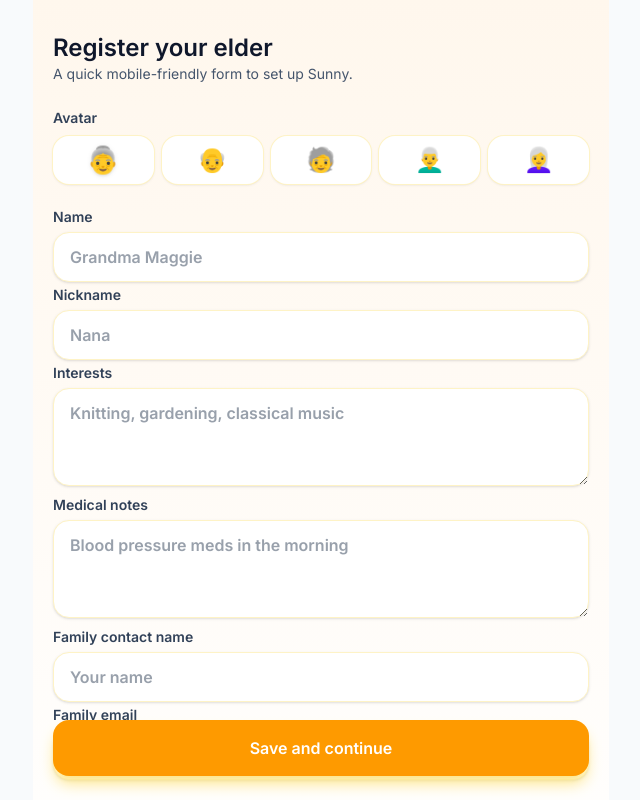
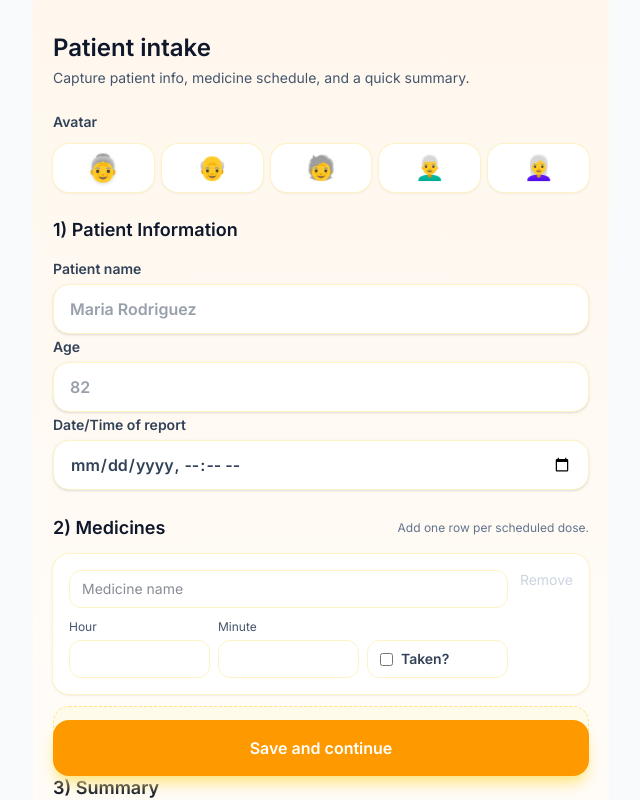
Before and after one commit to nayidob/elder_checkin, a Next.js app: page /register in a window 1280 px wide. Shown: the top 800 px of the page, without its empty margins (319-959 px from the left). Built offline with nearby package versions, Linux system fonts and the light colour scheme; no server answers.

Commit message:
Enhance patient intake form and clean types
- Rework register page to capture patient info, medicines, and summary
- Store structured medical_notes JSON from dynamic medicines repeater
- Guard medicine removal to keep at least one row
- Tighten Anam client typing and Stripe webhook typing

```diff
--- a/src/app/api/webhooks/stripe/route.ts
+++ b/src/app/api/webhooks/stripe/route.ts
@@ -59,7 +59,7 @@ async function handleCheckoutCompleted(event: Stripe.Event) {
         ? session.subscription
         : session.subscription.id;
       const subscription = await stripe.subscriptions.retrieve(subscriptionId);
-      currentPeriodEnd = new Date((subscription as any).current_period_end * 1000);
+      currentPeriodEnd = new Date(subscription.current_period_end * 1000);
     }
   } catch (err) {
     console.error("Stripe subscription fetch failed", err);
--- a/src/app/register/page.tsx
+++ b/src/app/register/page.tsx
@@ -1,9 +1,17 @@
 import { auth } from "@clerk/nextjs/server";
 import { revalidatePath } from "next/cache";
 import { redirect } from "next/navigation";
+import { useMemo, useState } from "react";
 import { getServiceSupabaseClient } from "@/lib/supabase";
 
 const avatarOptions = ["👵", "👴", "🧓", "👨‍🦳", "👩‍🦳"];
+
+type Medicine = {
+  name: string;
+  hour: string;
+  minute: string;
+  taken: boolean;
+};
 
 async function createElder(formData: FormData) {
   "use server";
@@ -11,15 +19,30 @@ async function createElder(formData: FormData) {
   const { userId } = await auth();
   if (!userId) throw new Error("Not signed in");
 
+  const medicinesJson = formData.get("medicines_json") as string | null;
+  const summary = (formData.get("summary") as string | null) ?? "";
+  const age = formData.get("age") as string | null;
+  const lastReport = formData.get("last_report") as string | null;
+
+  const medicalNotes = {
+    patient_info: {
+      name: formData.get("name") ?? "",
+      age: age ? Number(age) : undefined,
+      last_report: lastReport || undefined,
+    },
+    medicines: medicinesJson ? JSON.parse(medicinesJson) : [],
+    summary,
+  };
+
   const supabase = getServiceSupabaseClient();
   const { error } = await supabase.from("elders").insert({
     name: formData.get("name"),
     nickname: formData.get("nickname"),
-    interests: formData.get("interests"),
-    medical_notes: formData.get("medical_notes"),
     family_name: formData.get("family_name"),
     family_email: formData.get("family_email"),
     avatar_emoji: formData.get("avatar_emoji") ?? "👵",
+    medical_notes: JSON.stringify(medicalNotes),
+    interests: null,
     user_id: userId,
   });
 
@@ -31,20 +54,154 @@ async function createElder(formData: FormData) {
   redirect("/dashboard");
 }
 
+function MedicinesRepeater() {
+  "use client";
+
+  const [medicines, setMedicines] = useState<Medicine[]>([
+    { name: "", hour: "", minute: "", taken: false },
+  ]);
+
+  const normalized = useMemo(
+    () =>
+      medicines
+        .filter((m) => m.name.trim() !== "")
+        .map((m) => ({
+          name: m.name,
+          report: {
+            hour: Number(m.hour) || 0,
+            minute: Number(m.minute) || 0,
+            taken: Boolean(m.taken),
+          },
+        })),
+    [medicines],
+  );
+
+  return (
+    <div className="space-y-3">
+      <input
+        type="hidden"
+        name="medicines_json"
+        value={JSON.stringify(normalized)}
+        readOnly
+      />
+      {medicines.map((med, idx) => (
+        <div
+          key={idx}
+          className="rounded-2xl bg-white p-4 shadow-sm ring-1 ring-amber-100"
+        >
+          <div className="flex items-start justify-between gap-3">
+            <div className="flex-1 space-y-2">
+              <input
+                name={`medicine_name_${idx}`}
+                value={med.name}
+                onChange={(e) =>
+                  setMedicines((prev) =>
+                    prev.map((m, i) =>
+                      i === idx ? { ...m, name: e.target.value } : m,
+                    ),
+                  )
+                }
+                placeholder="Medicine name"
+                className="w-full rounded-xl border border-amber-100 px-3 py-2 text-sm focus:border-amber-300 focus:outline-none"
+              />
+              <div className="grid grid-cols-3 gap-2 text-sm">
+                <div>
+                  <label className="text-xs text-slate-600">Hour</label>
+                  <input
+                    type="number"
+                    min={0}
+                    max={23}
+                    value={med.hour}
+                    onChange={(e) =>
+                      setMedicines((prev) =>
+                        prev.map((m, i) =>
+                          i === idx ? { ...m, hour: e.target.value } : m,
+                        ),
+                      )
+                    }
+                    className="mt-1 w-full rounded-xl border border-amber-100 px-3 py-2 focus:border-amber-300 focus:outline-none"
+                  />
+                </div>
+                <div>
+                  <label className="text-xs text-slate-600">Minute</label>
+                  <input
+                    type="number"
+                    min={0}
+                    max={59}
+                    value={med.minute}
+                    onChange={(e) =>
+                      setMedicines((prev) =>
+                        prev.map((m, i) =>
+                          i === idx ? { ...m, minute: e.target.value } : m,
+                        ),
+                      )
+                    }
+                    className="mt-1 w-full rounded-xl border border-amber-100 px-3 py-2 focus:border-amber-300 focus:outline-none"
+                  />
+                </div>
+                <div className="flex items-end">
+                  <label className="flex w-full items-center gap-2 rounded-xl border border-amber-100 px-3 py-2 text-sm font-semibold text-slate-700">
+                    <input
+                      type="checkbox"
+                      checked={med.taken}
+                      onChange={(e) =>
+                        setMedicines((prev) =>
+                          prev.map((m, i) =>
+                            i === idx ? { ...m, taken: e.target.checked } : m,
+                          ),
+                        )
+                      }
+                    />
+                    Taken?
+                  </label>
+                </div>
+              </div>
+            </div>
+            <button
+              type="button"
+              onClick={() =>
+                setMedicines((prev) =>
+                  prev.length > 1 ? prev.filter((_, i) => i !== idx) : prev,
+                )
+              }
+              disabled={medicines.length <= 1}
+              className="text-sm text-slate-500 hover:text-rose-600 disabled:cursor-not-allowed disabled:text-slate-300"
+            >
+              Remove
+            </button>
+          </div>
+        </div>
+      ))}
+      <button
+        type="button"
+        onClick={() =>
+          setMedicines((prev) => [
+            ...prev,
+            { name: "", hour: "", minute: "", taken: false },
+          ])
+        }
+        className="flex h-11 w-full items-center justify-center rounded-2xl border border-dashed border-amber-200 bg-amber-50 text-sm font-semibold text-amber-700"
+      >
+        + Add a medicine
+      </button>
+    </div>
+  );
+}
+
 export default function RegisterPage() {
   return (
     <main className="mx-auto flex min-h-screen max-w-xl flex-col bg-gradient-to-b from-orange-50 to-white px-5 pb-24 pt-8 text-slate-900">
-      <header className="safe-area-top mb-6">
-        <h1 className="text-2xl font-semibold">Register your elder</h1>
+      <header className="safe-area-top mb-6 space-y-1">
+        <h1 className="text-2xl font-semibold">Patient intake</h1>
         <p className="text-sm text-slate-600">
-          A quick mobile-friendly form to set up Sunny.
+          Capture patient info, medicine schedule, and a quick summary.
         </p>
       </header>
 
-      <form action={createElder} className="space-y-5">
-        <div>
+      <form action={createElder} className="space-y-6">
+        <section className="space-y-3">
           <p className="text-sm font-semibold text-slate-700">Avatar</p>
-          <div className="mt-2 grid grid-cols-5 gap-2">
+          <div className="grid grid-cols-5 gap-2">
             {avatarOptions.map((emoji) => (
               <label
                 key={emoji}
@@ -63,44 +220,77 @@ export default function RegisterPage() {
               </label>
             ))}
           </div>
-        </div>
+        </section>
 
+        <section className="space-y-3">
+          <h2 className="text-lg font-semibold text-slate-900">
+            1) Patient Information
+          </h2>
           <div className="space-y-2">
             <label className="text-sm font-semibold text-slate-700">
-            Name
+              Patient name
               <input
                 required
                 name="name"
                 className="mt-1 w-full rounded-2xl border border-amber-100 bg-white px-4 py-3 text-base shadow-sm focus:border-amber-300 focus:outline-none"
-              placeholder="Grandma Maggie"
+                placeholder="Maria Rodriguez"
               />
             </label>
             <label className="text-sm font-semibold text-slate-700">
-            Nickname
+              Age
               <input
-              name="nickname"
+                required
+                type="number"
+                min={0}
+                name="age"
                 className="mt-1 w-full rounded-2xl border border-amber-100 bg-white px-4 py-3 text-base shadow-sm focus:border-amber-300 focus:outline-none"
-              placeholder="Nana"
+                placeholder="82"
               />
             </label>
             <label className="text-sm font-semibold text-slate-700">
-            Interests
-            <textarea
-              name="interests"
-              rows={3}
+              Date/Time of report
+              <input
+                required
+                type="datetime-local"
+                name="last_report"
                 className="mt-1 w-full rounded-2xl border border-amber-100 bg-white px-4 py-3 text-base shadow-sm focus:border-amber-300 focus:outline-none"
-              placeholder="Knitting, gardening, classical music"
               />
             </label>
-          <label className="text-sm font-semibold text-slate-700">
-            Medical notes
+          </div>
+        </section>
+
+        <section className="space-y-3">
+          <div className="flex items-center justify-between">
+            <h2 className="text-lg font-semibold text-slate-900">
+              2) Medicines
+            </h2>
+            <p className="text-xs text-slate-500">
+              Add one row per scheduled dose.
+            </p>
+          </div>
+          <MedicinesRepeater />
+        </section>
+
+        <section className="space-y-3">
+          <h2 className="text-lg font-semibold text-slate-900">
+            3) Summary
+          </h2>
+          <p className="text-sm text-slate-600">
+            Provide a quick summary (auto or manual).
+          </p>
           <textarea
-              name="medical_notes"
+            name="summary"
             rows={3}
-              className="mt-1 w-full rounded-2xl border border-amber-100 bg-white px-4 py-3 text-base shadow-sm focus:border-amber-300 focus:outline-none"
-              placeholder="Blood pressure meds in the morning"
+            className="w-full rounded-2xl border border-amber-100 bg-white px-4 py-3 text-base shadow-sm focus:border-amber-300 focus:outline-none"
+            placeholder="Overall doing well. Mentioned mild back pain in the morning."
           />
-          </label>
+        </section>
+
+        <section className="space-y-3">
+          <h2 className="text-lg font-semibold text-slate-900">
+            Family contact (for alerts)
+          </h2>
+          <div className="space-y-2">
             <label className="text-sm font-semibold text-slate-700">
               Family contact name
               <input
@@ -121,6 +311,7 @@ export default function RegisterPage() {
               />
             </label>
           </div>
+        </section>
 
         <div className="sticky bottom-6 safe-area-bottom">
           <button
--- a/src/components/VideoCall.tsx
+++ b/src/components/VideoCall.tsx
@@ -24,7 +24,18 @@ type AnamAudioInputStream = {
   close?: () => void;
 };
 
-type AnamClient = any;
+type AnamClient = {
+  streamToVideoElement: (
+    videoElementId: string,
+    userProvidedAudioStream?: MediaStream,
+  ) => Promise<void>;
+  createAgentAudioInputStream: (config: {
+    encoding: "pcm_s16le";
+    sampleRate: number;
+    channels: number;
+  }) => AnamAudioInputStream;
+  close?: () => void;
+};
 
 export type TranscriptMessage = { role: "user" | "agent"; content: string };
 
```
Lines whose indentation alone changed are shown as unchanged.
